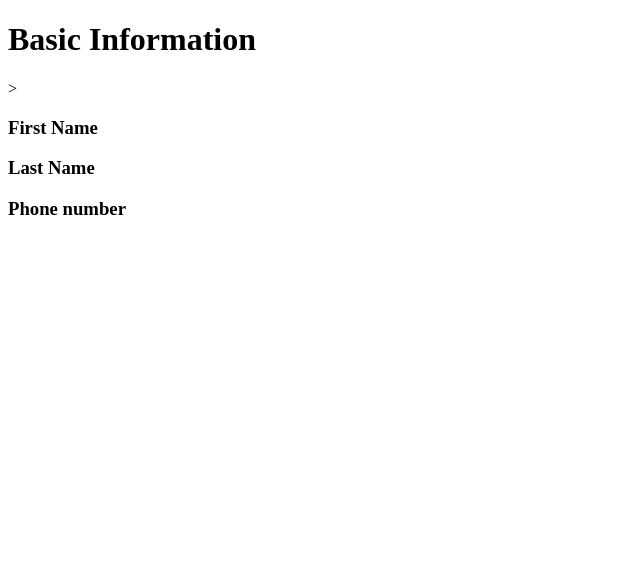
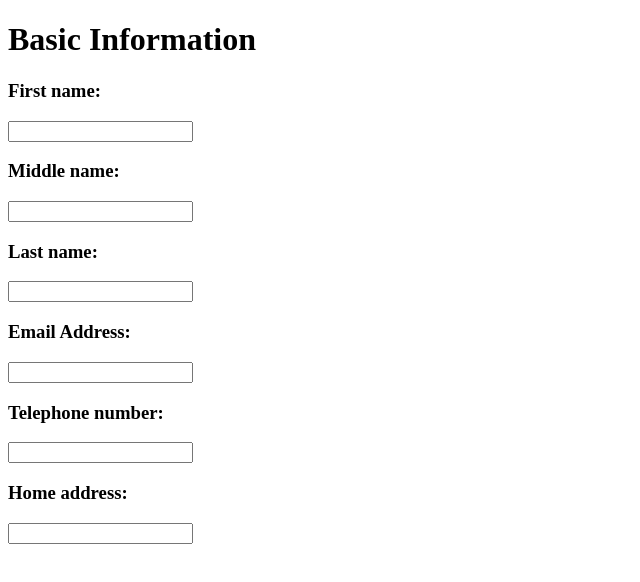
Before and after one commit to syedsali/Forms-and-Tables, a plain HTML site: page index.html in a window 1280 px wide. Shown: the whole page, without its empty margins (0-640 px from the left). Drawn offline with Linux system fonts and the light colour scheme.

Commit message:
index.html

```diff
--- a/index.html
+++ b/index.html
@@ -6,10 +6,13 @@
     <title>Document</title>
 </head>
 <body>
-    <h1>Basic Information</h1>></div>
-    <h3>First Name             </h3>
-    <h3>Last Name              </h3>
-    <h3>Phone number           </h3>
-    <h3></h3>
+    <h1>Basic Information</h1>
+    <h3>First name:</h3><input type="text"><br>
+    <h3>Middle name:</h3><input type="text"><br>
+    <h3>Last name:</h3><input type="text"><br>
+    <h3>Email Address:</h3><input type="text"><br>
+    <h3>Telephone number:</h3><input type="number"><br>
+    <h3>Home address:</h3><input type="text"><br>
+
 </body>
 </html>
```
